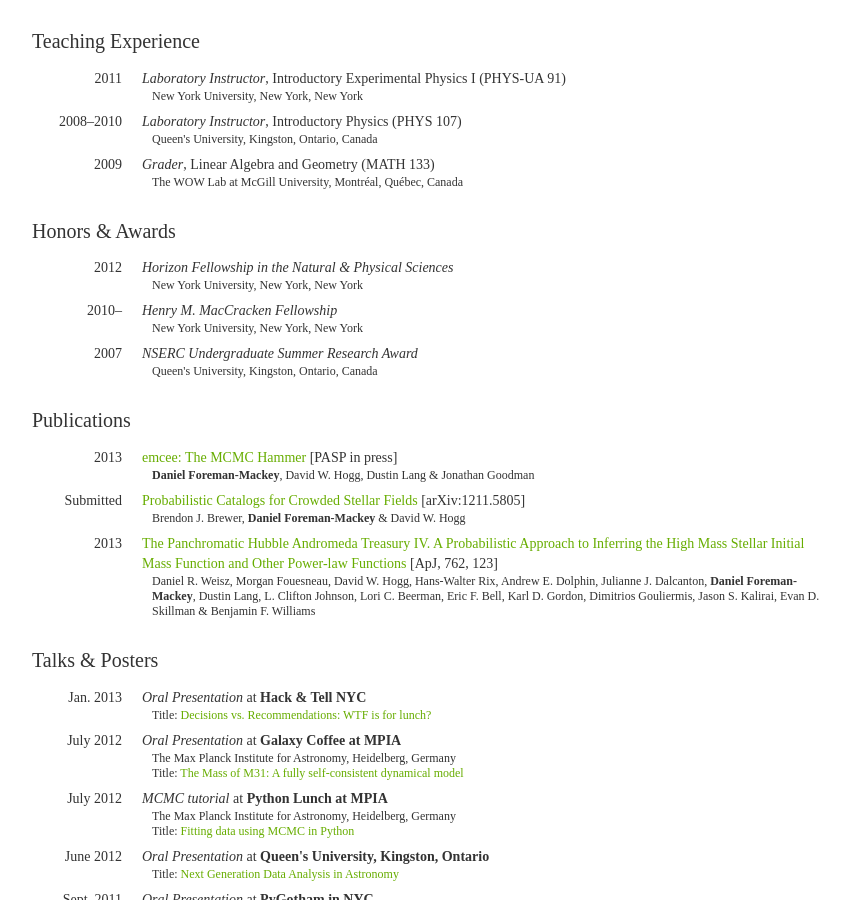
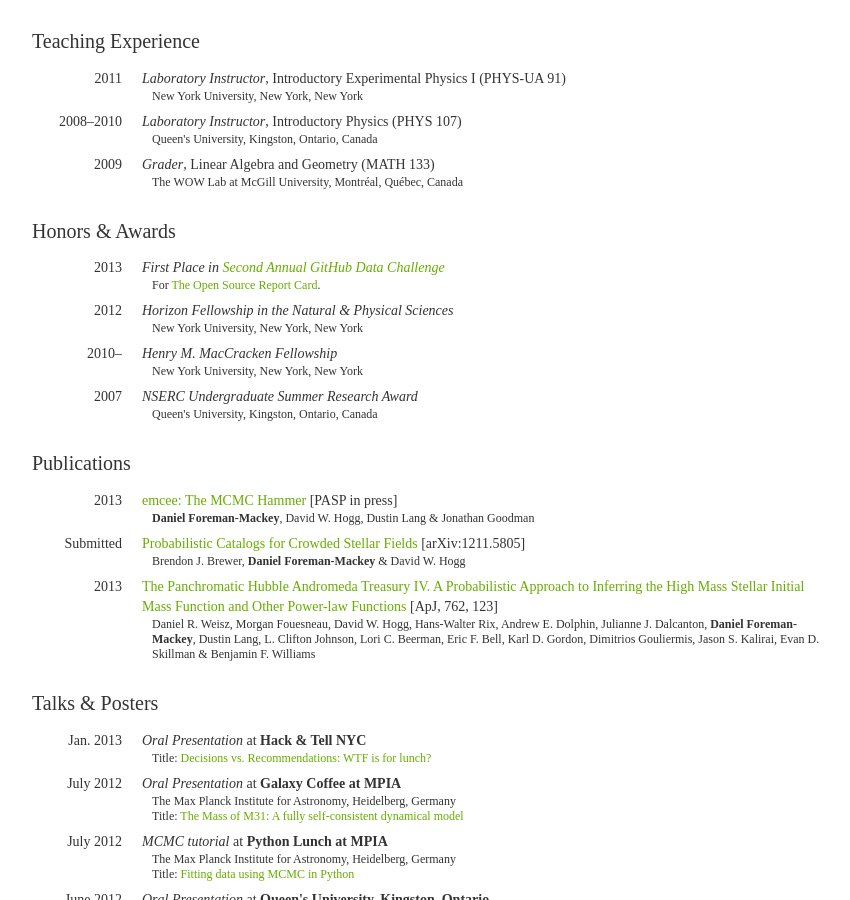
Before and after one commit to dfm/dfm.github.com, a Jekyll site: the page cv/index.html, which Jekyll copies as it is, in a window 1280 px wide and 900 px high, scrolled down 848 px. Shown: the whole window, without its empty margins (208-1058 px from the left). Built offline with Jekyll 4.4.1, drawn with Linux system fonts in a browser that asks for light colours; comment, search, counter and statistics services are not loaded.

Commit message:
Adding GitHub data challenge to CV

```diff
--- a/cv/index.html
+++ b/cv/index.html
@@ -176,6 +176,15 @@
             <h2>Honors &amp; Awards</h2>
 
             <ul>
+                <li>
+                    <span class="date">2013</span>
+                    <span class="position">First Place in
+                        <a href="https://github.com/blog/1544-data-challenge-ii-results">Second Annual GitHub
+                        Data Challenge</a></span>
+                    <span class="meta">
+                        For <a href="http://osrc.dfm.io">The Open Source Report Card</a>.
+                    </span>
+                </li>
                 <li>
                     <span class="date">2012</span>
                     <span class="position">Horizon Fellowship in the Natural &amp; Physical Sciences</span>
```
